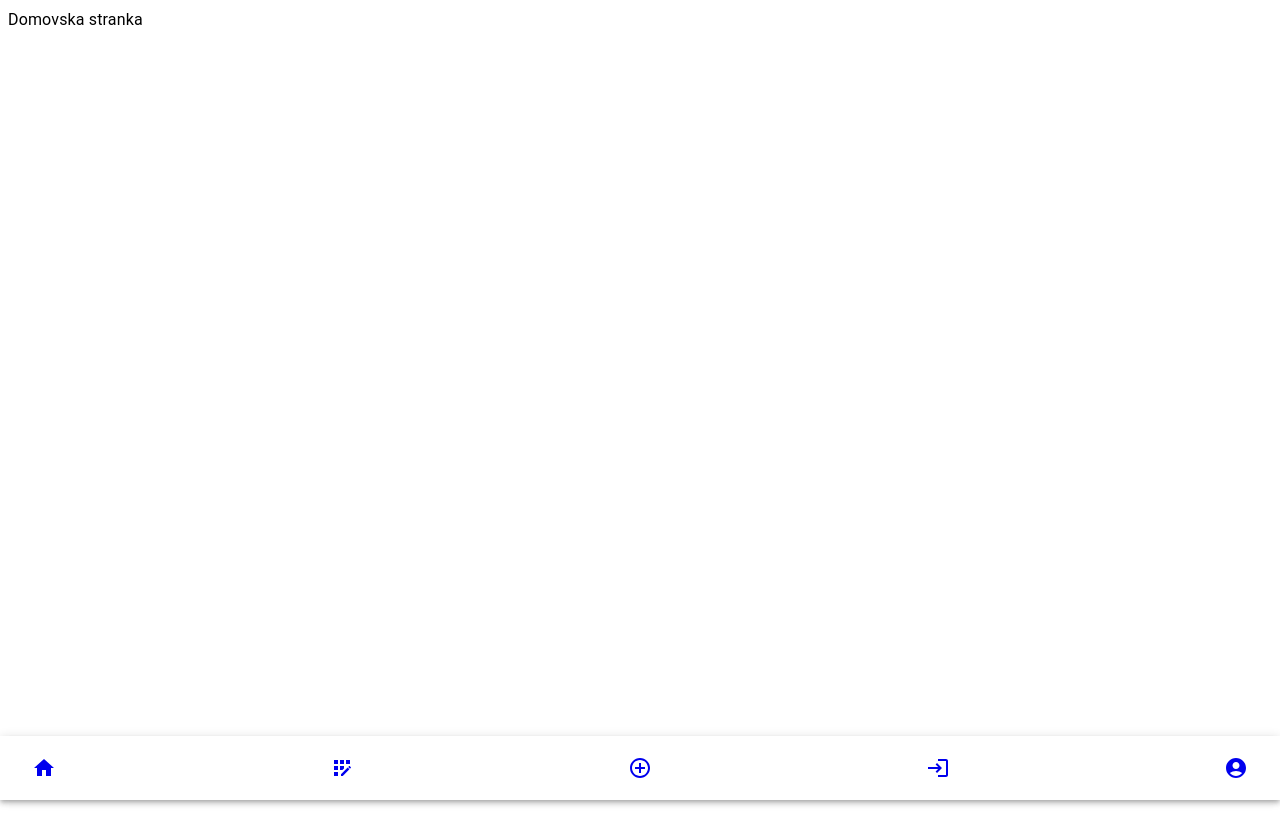
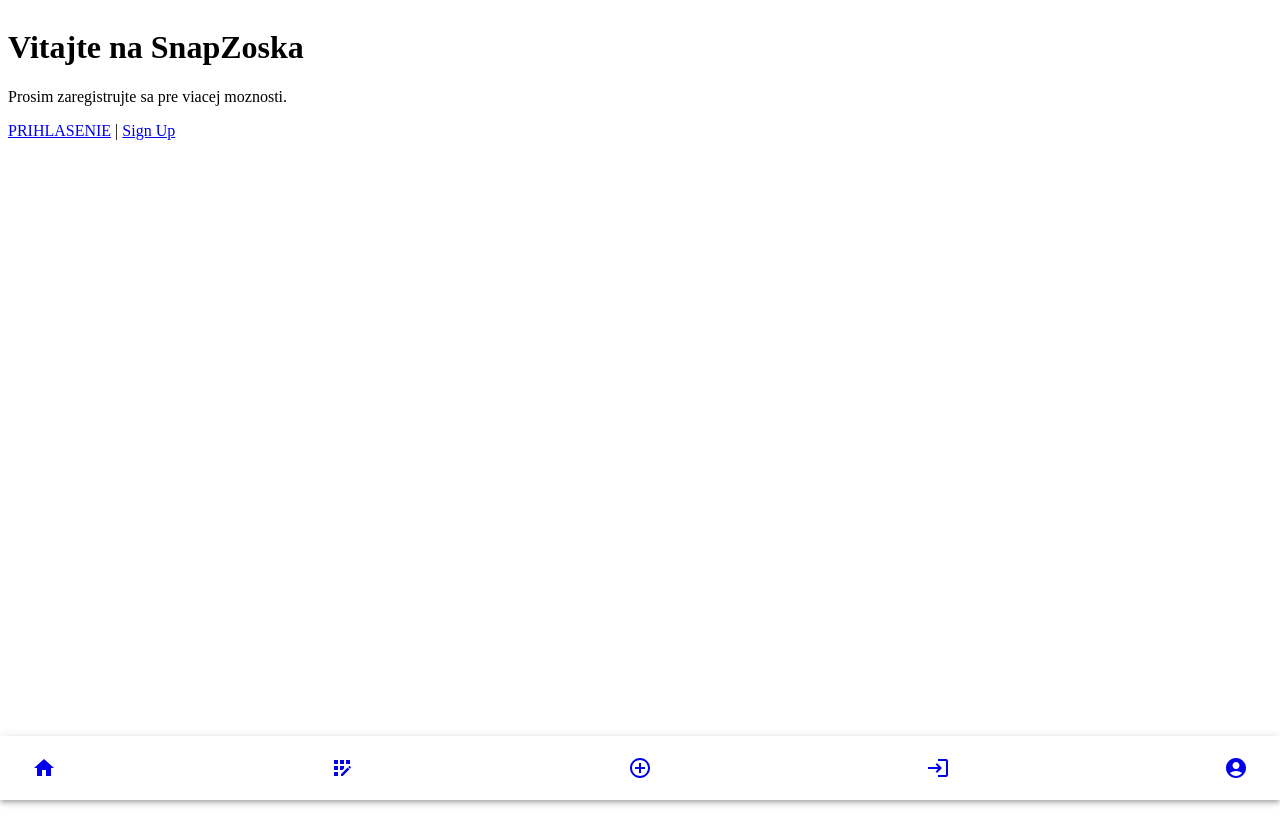
Before and after one commit to TrollKiller1234/InstagramWeb, a Next.js app: page / in a window 1280 px wide. Built offline with nearby package versions, Linux system fonts and the light colour scheme; no server answers.

Commit message:
nejde autentifikacia

```diff
--- a/src/app/(home)/page.tsx
+++ b/src/app/(home)/page.tsx
@@ -1,15 +1,24 @@
+'use client';
 
-// src/app/page.tsx
+import { useSession } from 'next-auth/react';
+import NonAuthHomeView from '@/sections/NonAuthHomeView';
+import AuthHomeView from '@/sections/AuthHomeView';
 
-import Typography from "@mui/material/Typography";
+const HomePage: React.FC = () => {
+  const { data: session, status } = useSession();
 
-export const metadata = { title: 'Domov | ZoskaSnap'}
+  if (status === 'loading') {
+    // You can return a loading spinner while session is being fetched
+    return <div>Loading...</div>;
+  }
 
-export default function Home() {
+  if (session) {
+    // User is authenticated, show the Authenticated Home View
+    return <AuthHomeView />;
+  } else {
+    // User is not authenticated, show the Non-Authenticated Home View
+    return <NonAuthHomeView />;
+  }
+};
 
-  return(
-
-      <Typography> Domovska stranka </Typography>
-
-  );
-}
+export default HomePage;
--- a/src/app/layout.tsx
+++ b/src/app/layout.tsx
@@ -1,10 +1,13 @@
-import type { Metadata } from "next";
+// src/app/layout.tsx
+
+import { Metadata } from "next";
 import "./globals.css";
-import Navbar from '@/components/NavBar'; // Import the updated Navbar
+import Navbar from "@/components/NavBar";
+import AuthProvider from "../components/AuthProvider";
 
 export const metadata: Metadata = {
-  title: "SnapZoska",
-  description: "Generated by students of SPSE Zochova 9, Bratislava",
+  title: "SnapZoška",
+  description: "Created by students of SPŠE Zochova 9, Bratislava",
 };
 
 export default function RootLayout({
@@ -15,10 +18,14 @@
   return (
     <html lang="sk">
       <body>
-        <div style={{ paddingBottom: '56px' }}> {/* Ensure content does not overlap the navbar */}
-          {children} {/* Render page content */}
-        </div>
-        <Navbar />  {/* Navbar at the bottom */}
+        <AuthProvider>
+          <div style={{ minHeight: '100vh', display: 'flex', flexDirection: 'column' }}>
+            <main style={{ flexGrow: 1 }}>
+              {children}
+            </main>
+          </div>
+          <Navbar /> {/* Moved Navbar outside of the main container */}
+        </AuthProvider>
       </body>
     </html>
   );
--- /dev/null
+++ b/src/components/AuthProvider.tsx
@@ -0,0 +1,14 @@
+// src/components/AuthProvider.tsx
+
+"use client";
+
+import React, { ReactNode } from 'react'
+import { SessionProvider } from 'next-auth/react'
+
+const AuthProvider = ({ children }: { children: ReactNode }) => {
+  return (
+    <SessionProvider>{children}</SessionProvider>
+  )
+}
+
+export default AuthProvider
--- /dev/null
+++ b/src/sections/AuthHomeView.tsx
@@ -0,0 +1,13 @@
+import React from 'react';
+
+const AuthHomeView: React.FC = () => {
+  return (
+    <div>
+      <h1>Vitajte spat na SnapZoska!</h1>
+      <p>Tu najdete posledne prispevky</p>
+      {/* Add your authenticated user content here */}
+    </div>
+  );
+};
+
+export default AuthHomeView;
--- /dev/null
+++ b/src/sections/NonAuthHomeView.tsx
@@ -0,0 +1,14 @@
+import React from 'react';
+import Link from 'next/link';
+
+const NonAuthHomeView: React.FC = () => {
+  return (
+    <div>
+      <h1>Vitajte na SnapZoska</h1>
+      <p>Prosim zaregistrujte sa pre viacej moznosti.</p>
+      <Link href="/auth/prihlasenie">PRIHLASENIE</Link> | <Link href="/auth/registracia">Sign Up</Link>
+    </div>
+  );
+};
+
+export default NonAuthHomeView;
```
